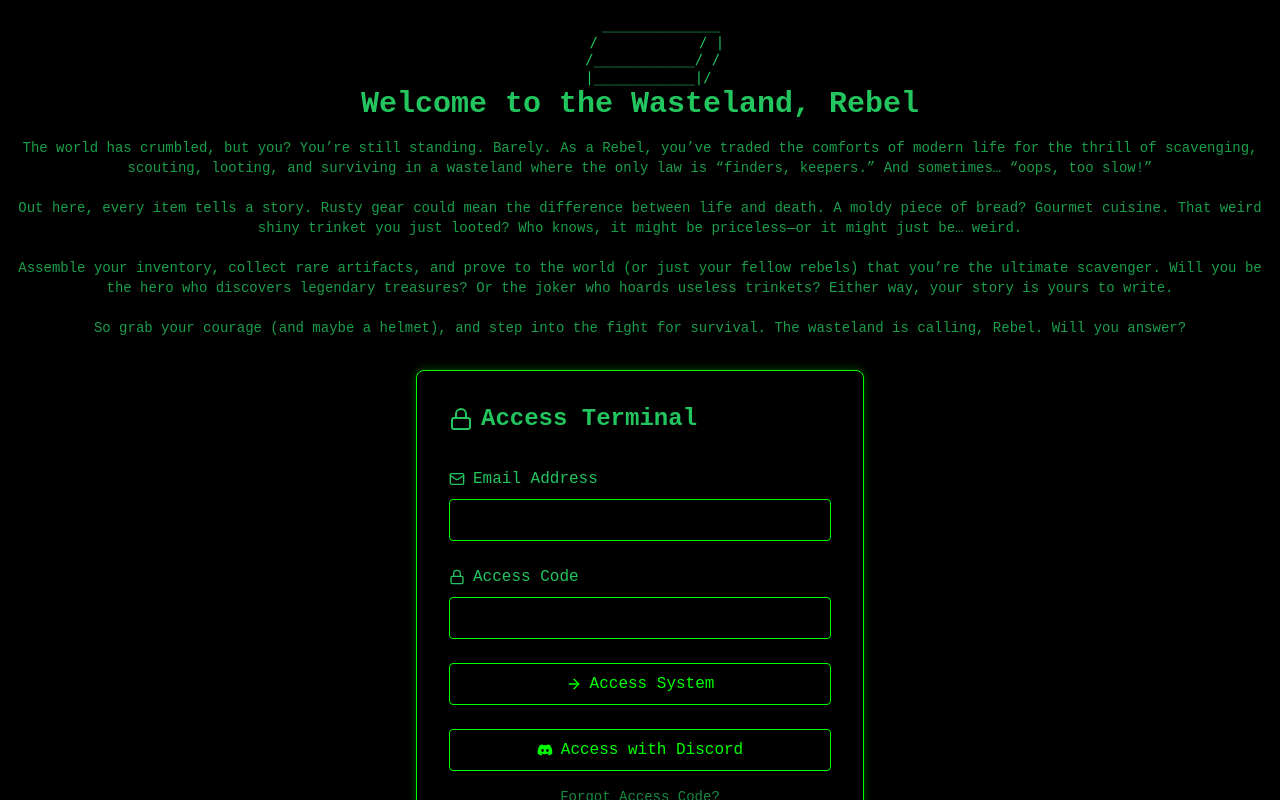
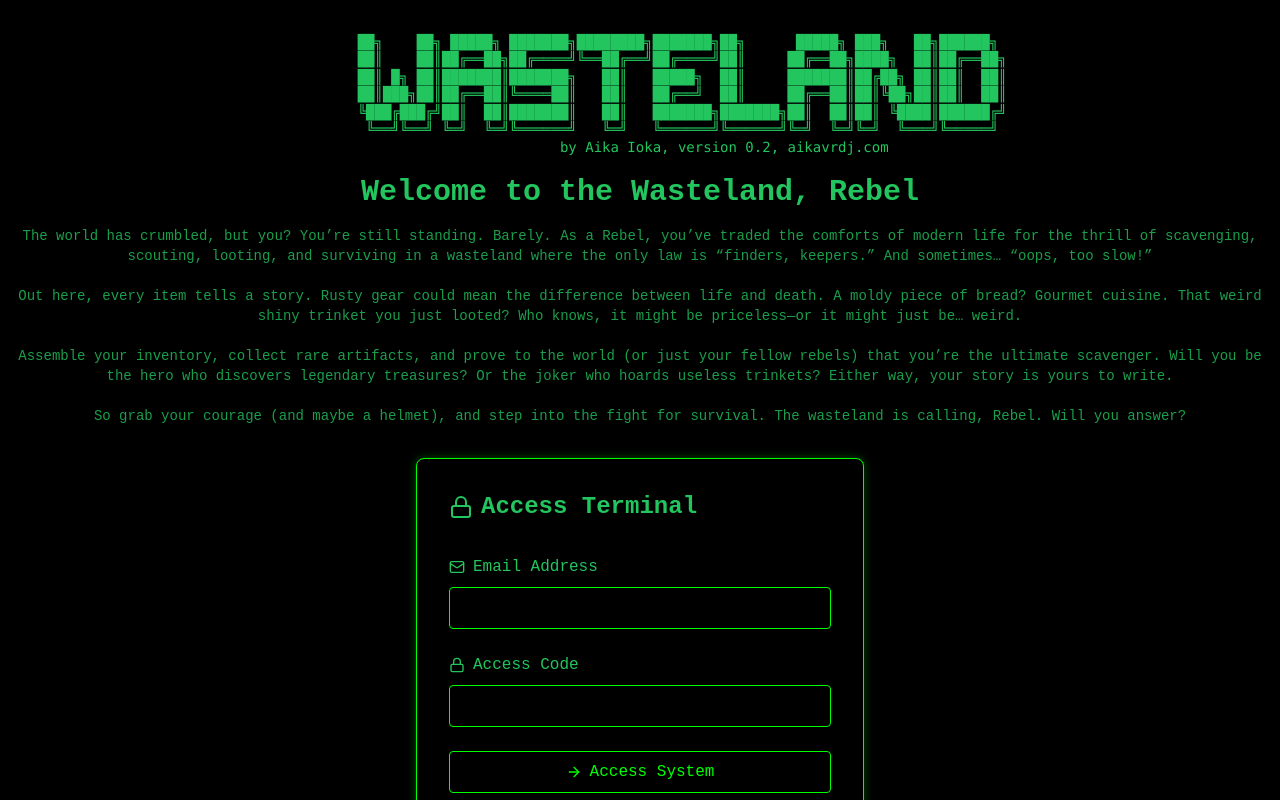
Before and after one commit to Aika-vrdj/Wasteland-0.2, a React (Vite) app: page / in a window 1280 px wide. Shown: the top 800 px of the page. Built offline with nearby package versions, Linux system fonts and the light colour scheme.

Commit message:
Update Auth.tsx
fixed ascii art

```diff
--- a/src/components/Auth.tsx
+++ b/src/components/Auth.tsx
@@ -74,10 +74,15 @@ export function Auth() {
       {/* Header Section */}
       <header className="text-center mb-8">
         <pre className="font-mono text-sm leading-tight text-green-500">
-{`     ______________
-    /            / |
-   /____________/ /
-  |____________|/`}
+{`
+          ██╗    ██╗ █████╗ ███████╗████████╗███████╗██╗      █████╗ ███╗   ██╗██████╗
+          ██║    ██║██╔══██╗██╔════╝╚══██╔══╝██╔════╝██║     ██╔══██╗████╗  ██║██╔══██╗
+          ██║ █╗ ██║███████║███████╗   ██║   █████╗  ██║     ███████║██╔██╗ ██║██║  ██║
+          ██║███╗██║██╔══██║╚════██║   ██║   ██╔══╝  ██║     ██╔══██║██║╚██╗██║██║  ██║
+          ╚███╔███╔╝██║  ██║███████║   ██║   ███████╗███████╗██║  ██║██║ ╚████║██████╔╝
+           ╚══╝╚══╝ ╚═╝  ╚═╝╚══════╝   ╚═╝   ╚══════╝╚══════╝╚═╝  ╚═╝╚═╝  ╚═══╝╚═════╝
+                    by Aika Ioka, version 0.2, aikavrdj.com
+        `}
         </pre>
         <h1 className="text-3xl font-bold">Welcome to the Wasteland, Rebel</h1>
         <p className="mt-4 text-sm text-green-500/80">
```
